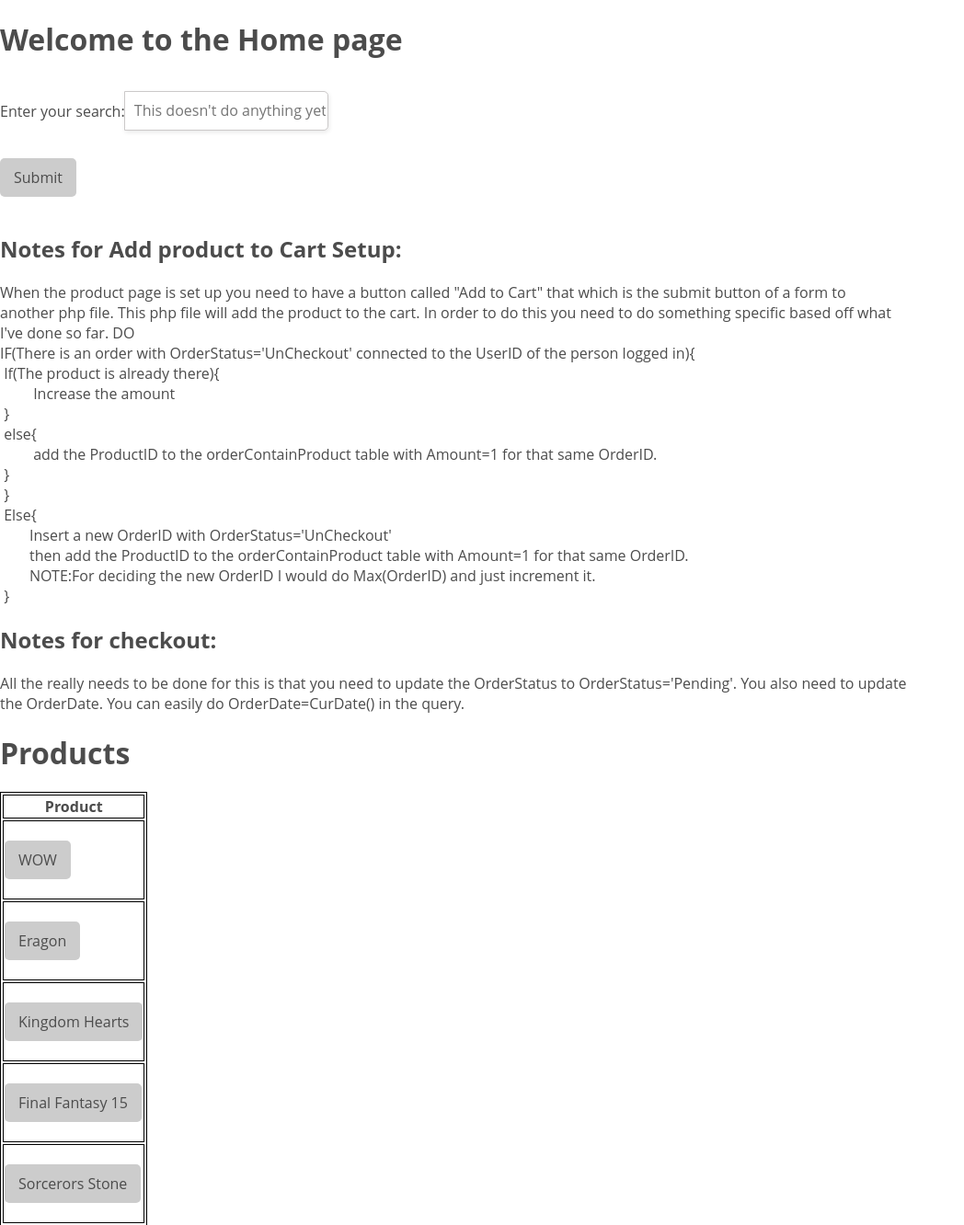
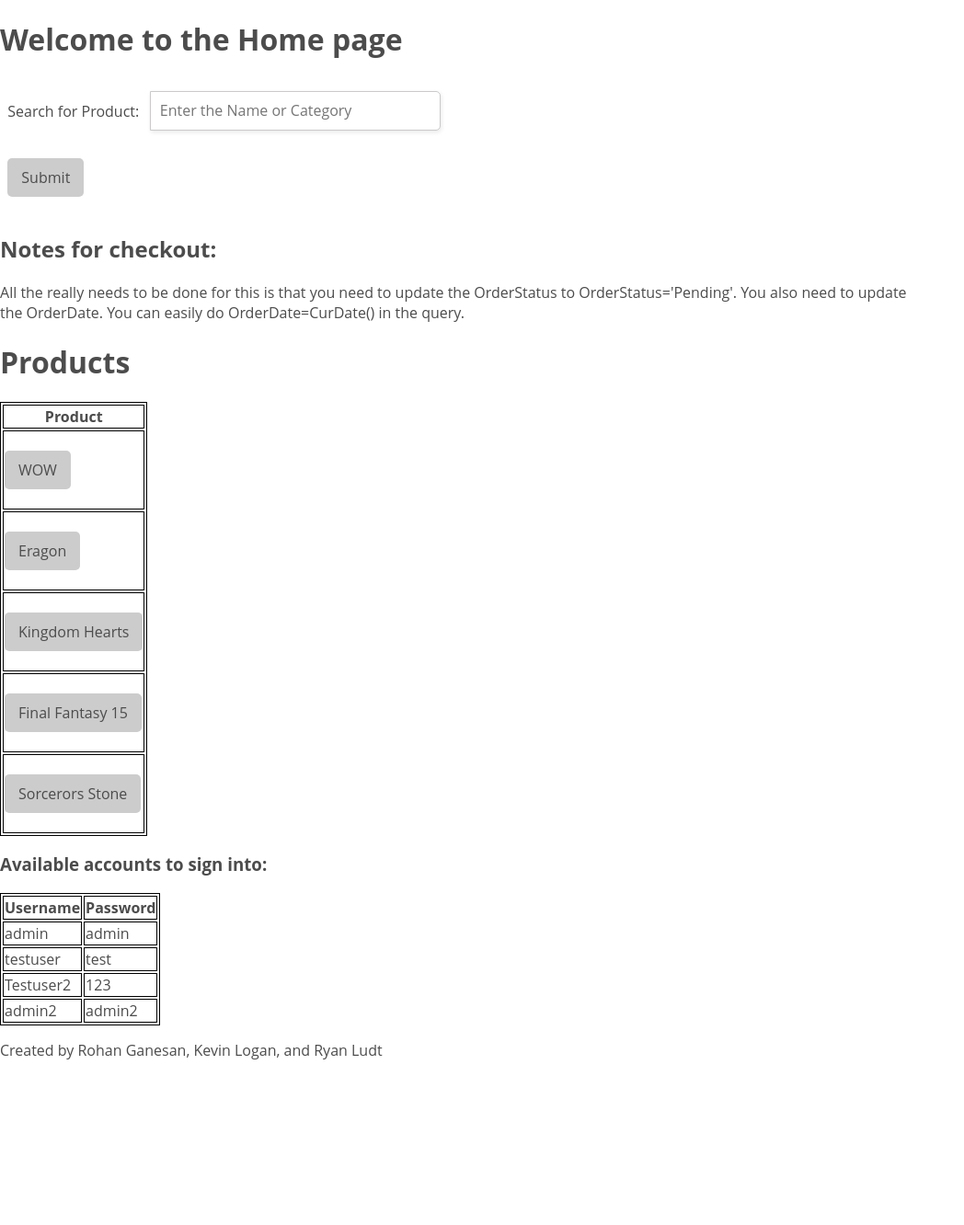
Before and after one commit to kevinlogan94/CS405, a PHP site: page / in a window 1280 px wide. Shown: the part 65-1397 px from the top of the page at 92% size, without its empty margins (0-1048 px from the left). After the commit the page ends 1217 px from the top, so only its background shows below. Run offline with PHP 8.4, Linux system fonts and the light colour scheme; data comes from the database, SQL or seed files in the repository; some libraries are stand-ins or nearby versions.

Commit message:
Finished Add to Cart

```diff
--- a/index.php
+++ b/index.php
@@ -15,28 +15,9 @@
      <div id="header"></div>
      <h1>Welcome to the Home page</h1>
      <form action="demo_form.asp">
-       Enter your search: <input type="text" name="searchBar" placeholder="This doesn't do anything yet"><br>
-       <input type="submit" value="Submit">
+       &nbsp; Search for Product: &nbsp;&nbsp; <input type="text" name="searchBar" size="30px" placeholder="Enter the Name or Category"><br>
+       &nbsp; <input type="submit" value="Submit">
      </form>
-     <h2>Notes for Add product to Cart Setup:</h2>
-     <p>When the product page is set up you need to have a button called "Add to Cart" that which is the submit button of a form to<br>
-	another php file. This php file will add the product to the cart. In order to do this you need to do something specific based off what<br>
-	I've done so far. DO<br>
-	IF(There is an order with OrderStatus='UnCheckout' connected to the UserID of the person logged in){<br>
-		&nbsp;If(The product is already there){<br>
-			&emsp;&emsp; Increase the amount<br>
-		&nbsp;}<br>
-		&nbsp;else{<br>
-			&emsp;&emsp; add the ProductID to the orderContainProduct table with Amount=1 for that same OrderID.<br>
-		&nbsp;}<br>
-	&nbsp;}<br>
-	&nbsp;Else{<br>
-		&emsp;&emsp;Insert a new OrderID with OrderStatus='UnCheckout'<br>
-		&emsp;&emsp;then add the ProductID to the orderContainProduct table with Amount=1 for that same OrderID.<br>
-		&emsp;&emsp;NOTE:For deciding the new OrderID I would do Max(OrderID) and just increment it.<br>
-	&nbsp;}<br>
-
-		</p>
      <h2>Notes for checkout:</h2>
      <p>All the really needs to be done for this is that you need to update the OrderStatus to OrderStatus='Pending'. You also need to update<br>
 	the OrderDate. You can easily do OrderDate=CurDate() in the query.
```
Also changed, not shown: addToCart.php (+72 -5 lines).
